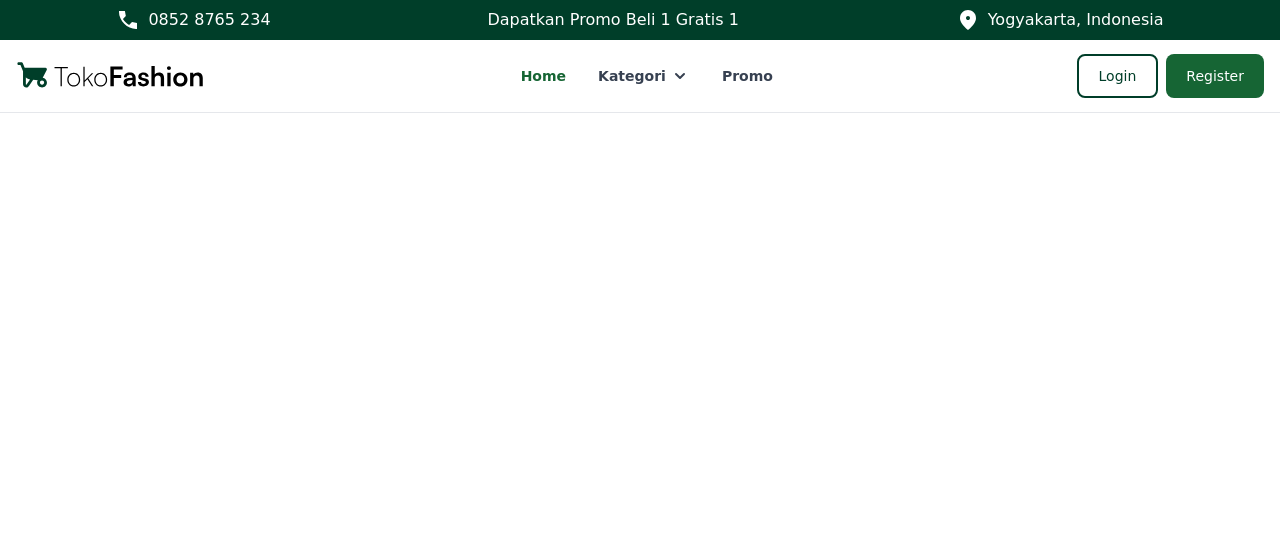
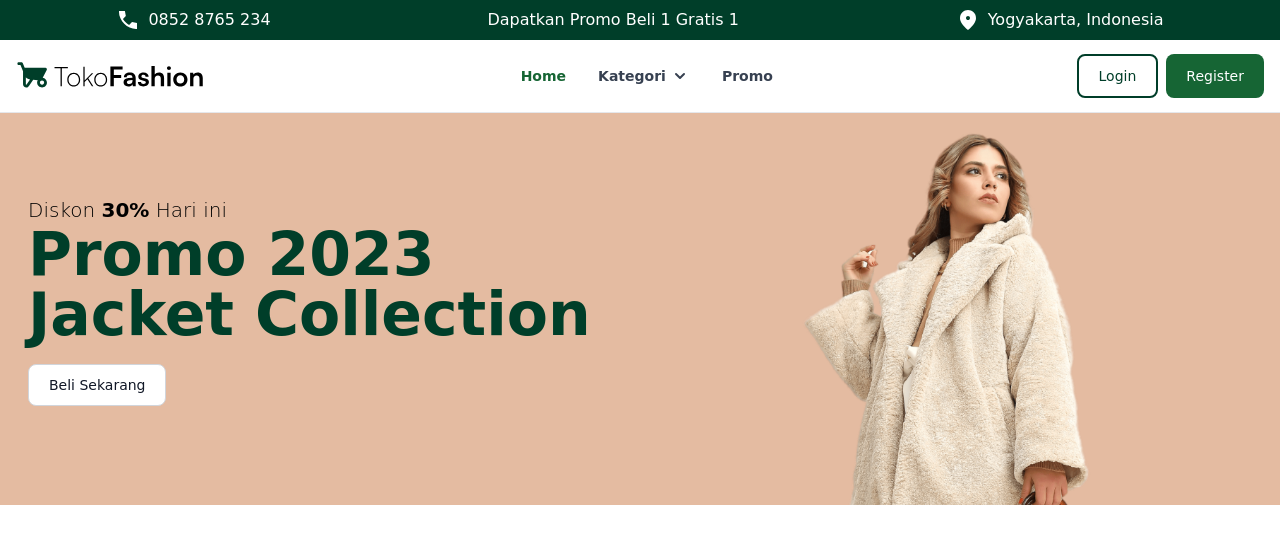
Before and after one commit to rezalastana/tailwind-FashionShop, a website: page src/index.html in a window 1280 px wide. Drawn offline with nearby package versions, Linux system fonts and the light colour scheme.

Commit message:
Hero grid

```diff
--- a/src/index.html
+++ b/src/index.html
@@ -23,6 +23,7 @@
     </div>
     <!-- Top Nav End -->
     <!-- Agar tampil lakukan positioning hapus fixed, z-20, top-0 pada class nav -->
+
     <!-- Navbar Start -->
     <nav class="bg-white px-2 sm:px-4 py-2.5 dark:bg-gray-900 w-full border-b border-gray-200 dark:border-gray-600">
         <div class="container flex flex-wrap items-center justify-between mx-auto">
@@ -92,8 +93,28 @@
             </div>
         </div>
     </nav>
+    <!-- Navbar End -->
 
-    <!-- Navbar End -->
+    <!-- Grid Hero Start -->
+    <div class="bg-primary2 h-1/2 w-full p-2">
+        <div class="container mx-auto grid grid-cols-1 md:grid-cols-2 items-center">
+            <!-- order-2 ketika di web view akan menjadi disebalah kanan -->
+            <div class="flex justify-center md:order-2">
+                <img src="assets/images/hero.png" alt="hero image" class="md:h-96 h-64 mb-4 md:-mb-2">
+            </div>
+            <div class="ml-5">
+                <p class="text-xl font-light text-center md:text-left">Diskon <span class="font-bold">30%</span> Hari
+                    ini</p>
+                <p class="text-3xl font-black text-primary1 md:text-6xl text-center md:text-left">Promo 2023 <br> Jacket
+                    Collection</p>
+                <button type="button" class="mt-5 mb-4 text-gray-900 bg-white border border-gray-300 focus:outline-none
+                hover:bg-gray-100 focus:ring-4 focus:ring-gray-200 font-medium rounded-lg text-sm px-5 py-2.5 mr-2
+                dark:bg-gray-800 dark:text-white dark:border-gray-600 dark:hover:bg-gray-700 dark:hover:border-gray-600
+                dark:focus:ring-gray-700">Beli Sekarang</button>
+            </div>
+        </div>
+    </div>
+    <!-- Grid Hero End -->
 
 
 
--- a/tailwind.config.js
+++ b/tailwind.config.js
@@ -8,7 +8,7 @@ module.exports = {
       },
       colors: {
         primary1: "#003E29",
-        primary2: "#E4BBAI",
+        primary2: "#E4BBA1",
         primary3: "#D9D9D9",
         borderColor: "#787878",
         bgColor: "#EDEDED",
```
Also changed, not shown: dist/output.css.
